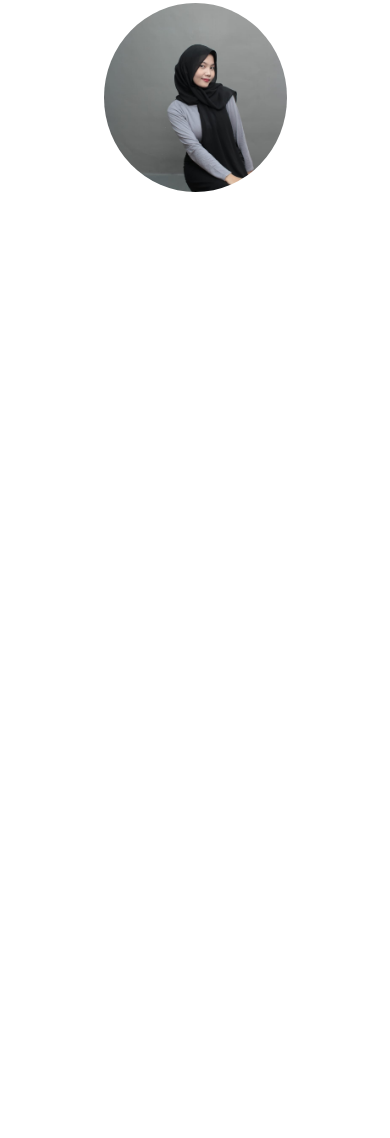
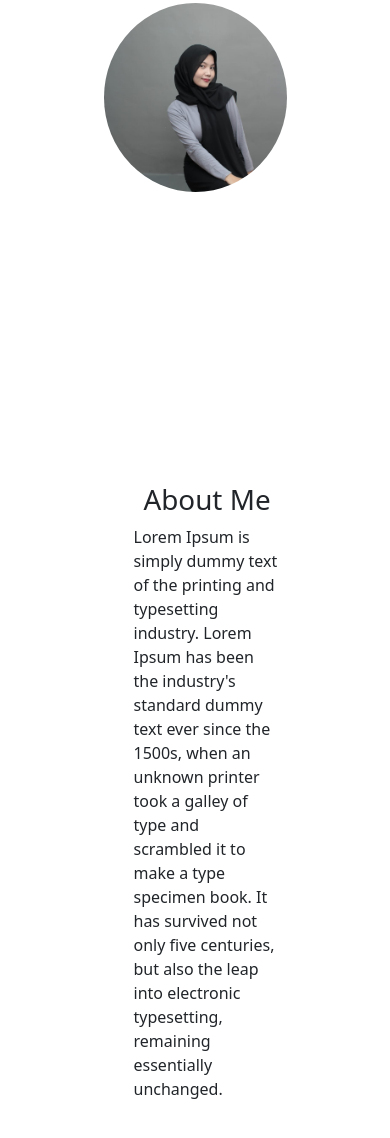
Before and after one commit to nailaanai00/portofolio, a plain HTML site: page index.html in a window 390 px wide. Shown: the part 466-1604 px from the top of the page. Before the commit the page ends 844 px from the top, so only its background shows below. Drawn offline with nearby package versions, Linux system fonts and the light colour scheme.

Commit message:
menambahkan page about

```diff
--- a/index.html
+++ b/index.html
@@ -12,7 +12,7 @@
     <header>
         <nav class="navbar navbar-expand-lg bg-transparant fixed-top">
             <div class="container">
-                <a class="navbar-brand ms-4" href="#">Naila</a>
+                <a class="navbar-brand ms-4" href="#">Naila.</a>
                 <button class="navbar-toggler" type="button" data-bs-toggle="collapse" data-bs-target="#navbarNavAltMarkup" aria-controls="navbarNavAltMarkup" aria-expanded="false" aria-label="Toggle navigation">
                 <span class="navbar-toggler-icon"></span>
                 </button>
@@ -30,7 +30,7 @@
     </header>
 
     <main>
-        <section id="home" class="section-offset min-vh-100 d-flex align-items-center">
+        <section id="home" class="min-vh-100 d-flex align-items-center">
             <div class="container">
             <div class="row align-items-center">
                 <div class="col-md ms-4">
@@ -46,8 +46,13 @@
 
         </section>
 
-        <section id="about">
-
+        <section id="about" class="min-vh-100 d-flex align-items-center">
+            <div class="container w-50">
+                <div class="col-md ms-4">
+                    <h1 class="text-center">About Me</h1>
+                    <p>Lorem Ipsum is simply dummy text of the printing and typesetting industry. Lorem Ipsum has been the industry's standard dummy text ever since the 1500s, when an unknown printer took a galley of type and scrambled it to make a type specimen book. It has survived not only five centuries, but also the leap into electronic typesetting, remaining essentially unchanged. </p>
+                </div>
+            </div>
 
         </section>
 
```
